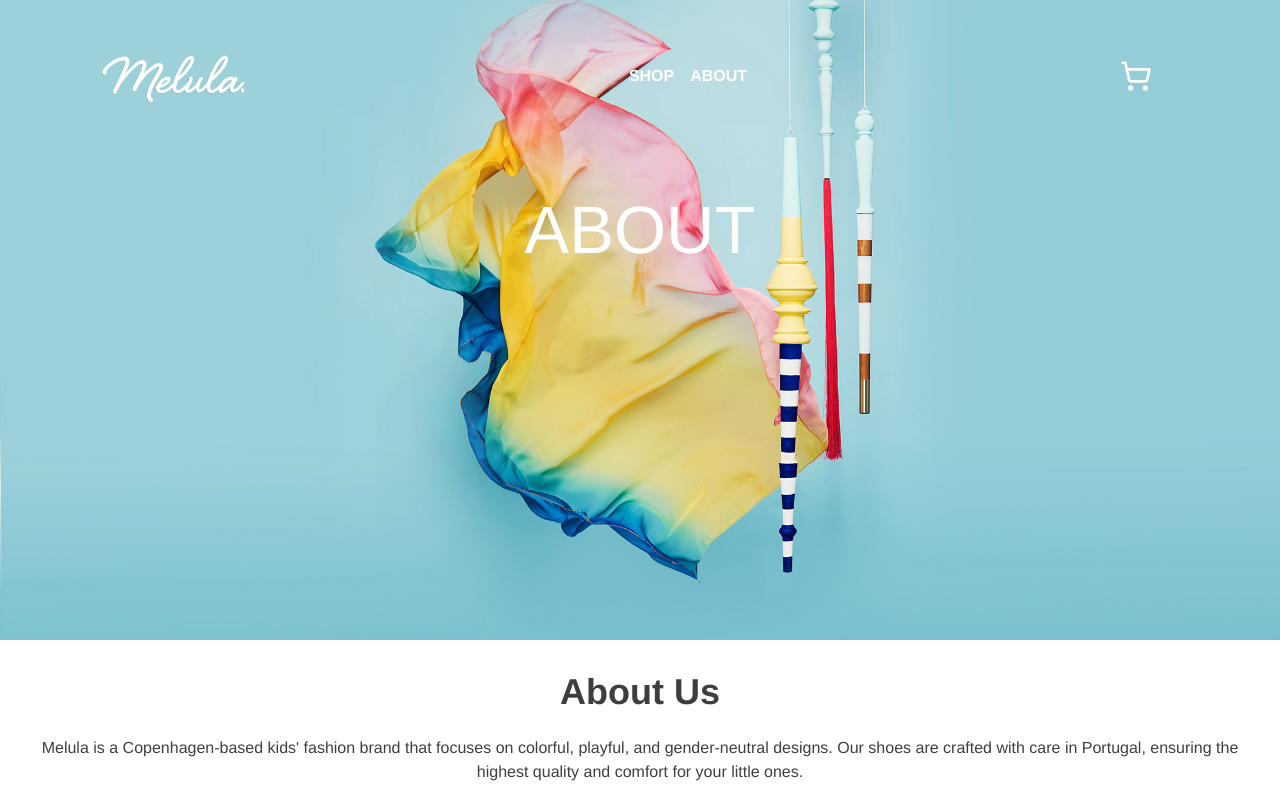
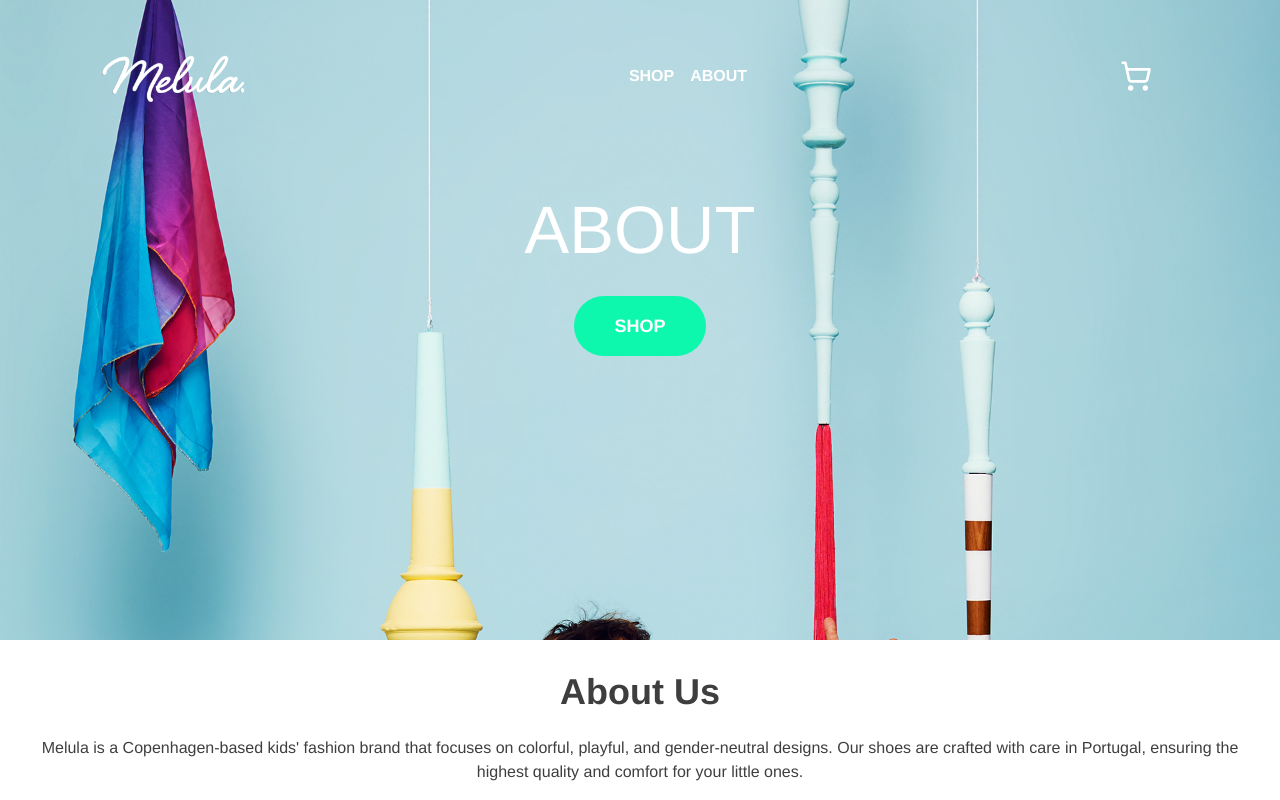
Before and after one commit to Kubayi-ND/melula, a React (Vite) app: page /about in a window 1280 px wide. Shown: the top 800 px of the page. Built offline with nearby package versions, Linux system fonts and the light colour scheme.

Commit message:
updated about header

```diff
--- a/src/pages/about.tsx
+++ b/src/pages/about.tsx
@@ -1,13 +1,14 @@
 import {Header} from '../components/header';
-
+import aboutImage from '../assets/headersabout.jpg'
 export const About = () => {
   return (
     <div>
       <Header
+        backgroundImage={aboutImage}
       title="ABOUT"
         subtitle={<></>}
-        buttonText="VISIT OUR SHOP"
-        showButton={false} // Explicitly hide the button
+        buttonText="SHOP"
+
       />
       <main className="p-8">
         <h1 className="text-4xl font-bold mb-6">About Us</h1>
```
